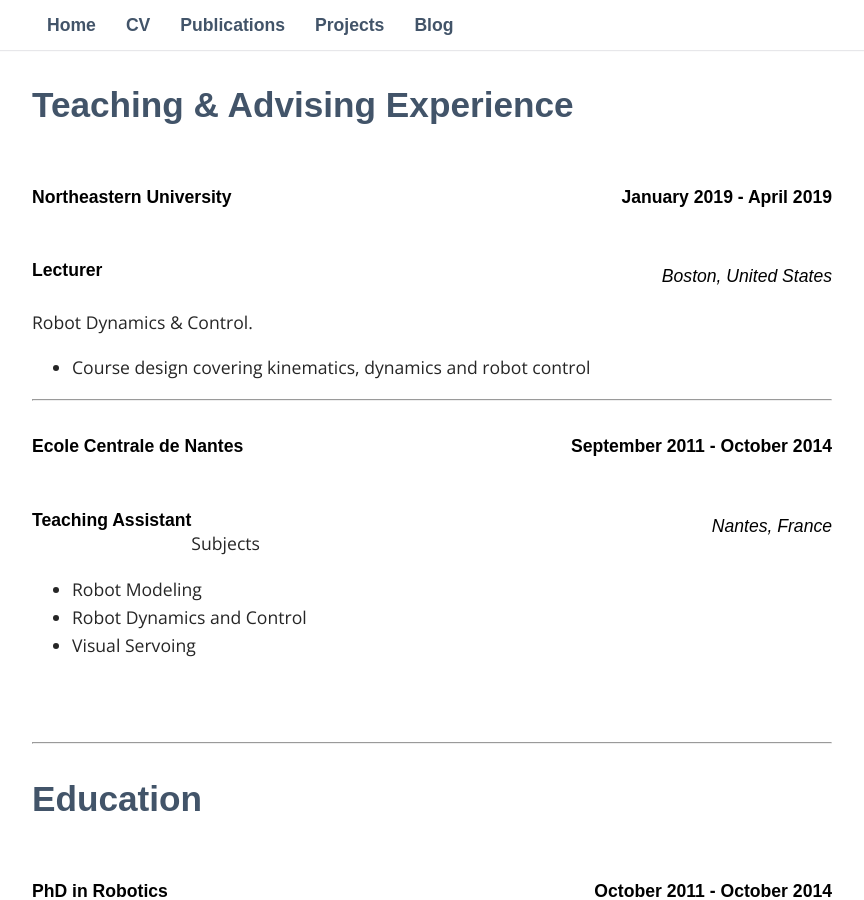
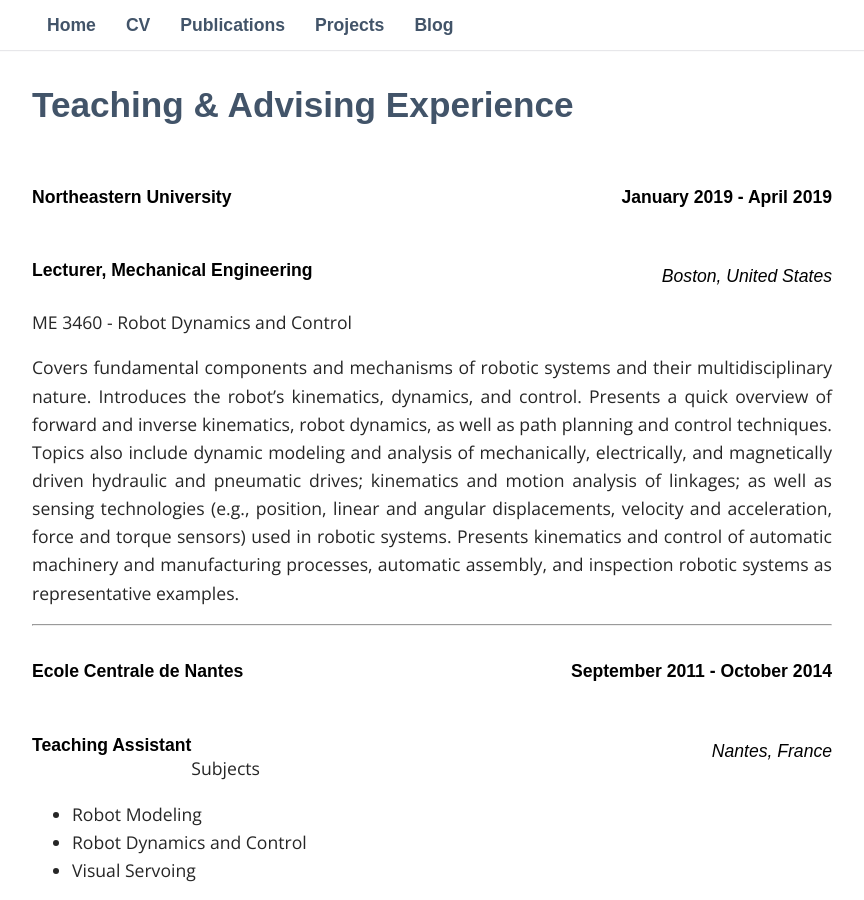
Before and after one commit to philip-long/philip-long.github.io, a Jekyll site: the page built from cv/index.html, in a window 1280 px wide and 900 px high, scrolled down 2268 px. Shown: the whole window, without its empty margins (208-1072 px from the left). Built offline with Jekyll 4.4.1, drawn with Linux system fonts in a browser that asks for light colours; nearby versions of some CDN libraries; some web fonts are replaced; library files that are not in the unit come from our copies.

Commit message:
Update index.html

```diff
--- a/cv/index.html
+++ b/cv/index.html
@@ -184,17 +184,16 @@
 
 
 <div style="clear: both">
-    <h4 style="float: left">Lecturer</h4>
+    <h4 style="float: left">Lecturer, Mechanical Engineering</h4>
     <h5 style="float: right">Boston, United States</h5>
 </div>
 
 </br>
 </br>
-       	 <p> Robot Dynamics & Control. </p>
-                    <ul class="desc">
-                    	<li> Course design  covering kinematics, dynamics and robot control </li>
-                    </ul>
-
+       	 <p> ME 3460 - Robot Dynamics and Control </p>
+                    	<p>
+			    Covers fundamental components and mechanisms of robotic systems and their multidisciplinary nature. Introduces the robot’s kinematics, dynamics, and control. Presents a quick overview of forward and inverse kinematics, robot dynamics, as well as path planning and control techniques. Topics also include dynamic modeling and analysis of mechanically, electrically, and magnetically driven hydraulic and pneumatic drives; kinematics and motion analysis of linkages; as well as sensing technologies (e.g., position, linear and angular displacements, velocity and acceleration, force and torque sensors) used in robotic systems. Presents kinematics and control of automatic machinery and manufacturing processes, automatic assembly, and inspection robotic systems as representative examples.
+				</p>
 <hr>
 
 
```
